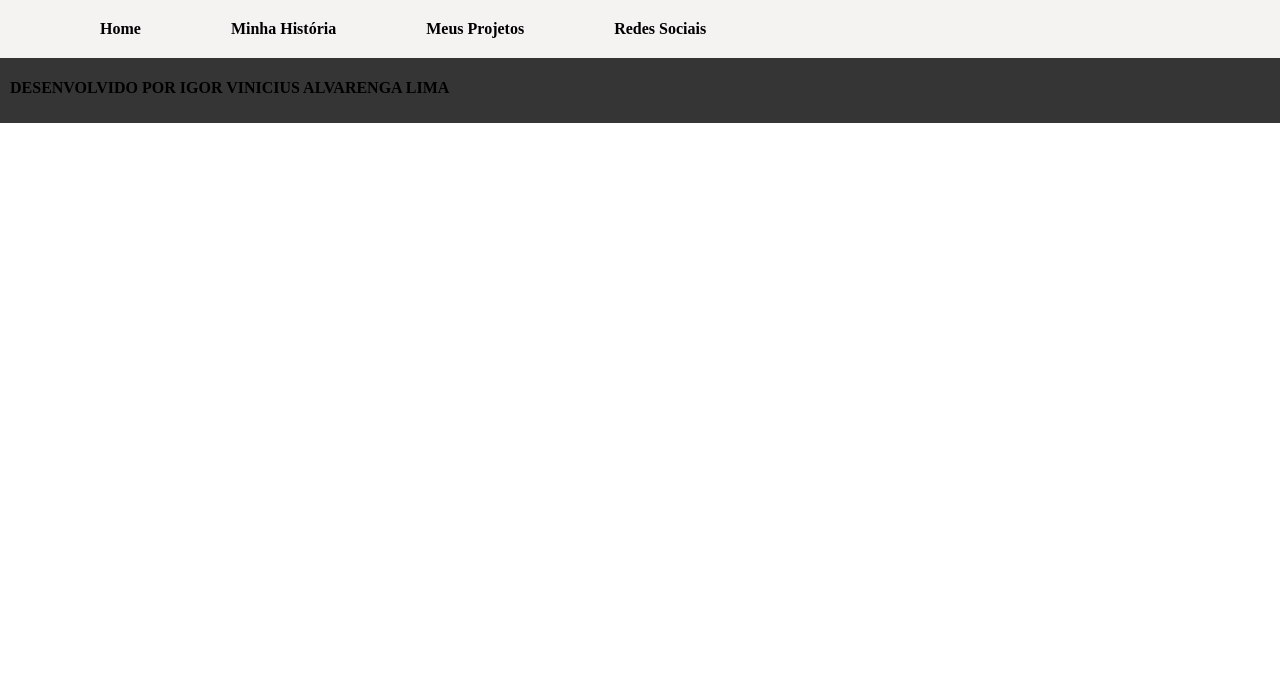
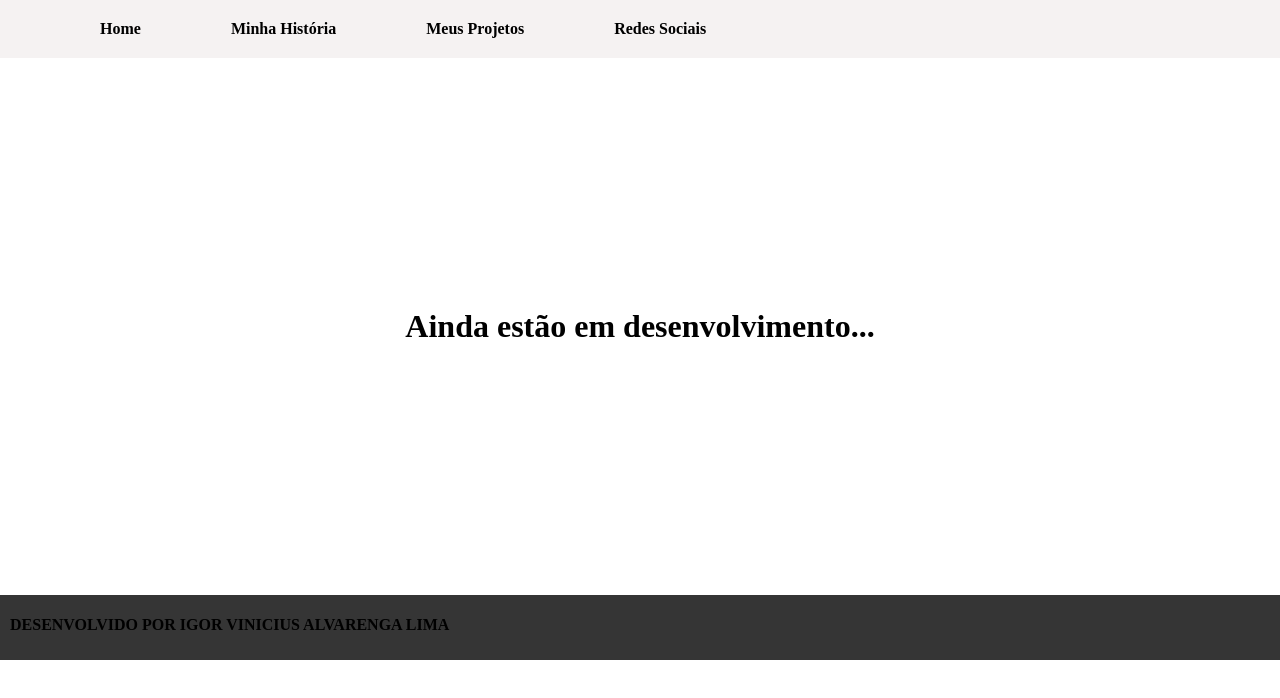
Before and after one commit to igorlima2004/Meu_Site_Profissional, a plain HTML site: page meusprojetos.html in a window 1280 px wide. Drawn offline with Linux system fonts and the light colour scheme.

Commit message:
posicionando o footer de forma correta e terminando desenvolvimento das pags

```diff
--- a/main.css
+++ b/main.css
@@ -46,6 +46,13 @@ p#principal{
 }
 main#rds{
     background-color: white ;
+    margin-bottom: 295px;
+}
+main#pjt{
+    margin: 250px 0px 250px 0px;
+}
+main#home{
+    margin-bottom: 95px;
 }
 article.conteudo{
     background-color: whitesmoke;
@@ -61,6 +68,9 @@ article.conteudo>h1{
 }
 h1.direita{
     text-align: right;
+}
+h1#pjt{
+    text-align: center;
 }
 p.direita{
     text-align: right;
--- a/meusprojetos.html
+++ b/meusprojetos.html
@@ -16,7 +16,9 @@
             <li><a href="redessociais.html">Redes Sociais</a>
         </ul>
     </nav>
-    <main class="conteudo"></main>
+    <main id="pjt">
+        <h1 id="pjt">Ainda estão em desenvolvimento...</h1>
+    </main>
     <footer>
         <p>DESENVOLVIDO POR IGOR VINICIUS ALVARENGA LIMA</p>
     </footer>
```
Also changed, not shown: index.html (+1 -1 lines).
